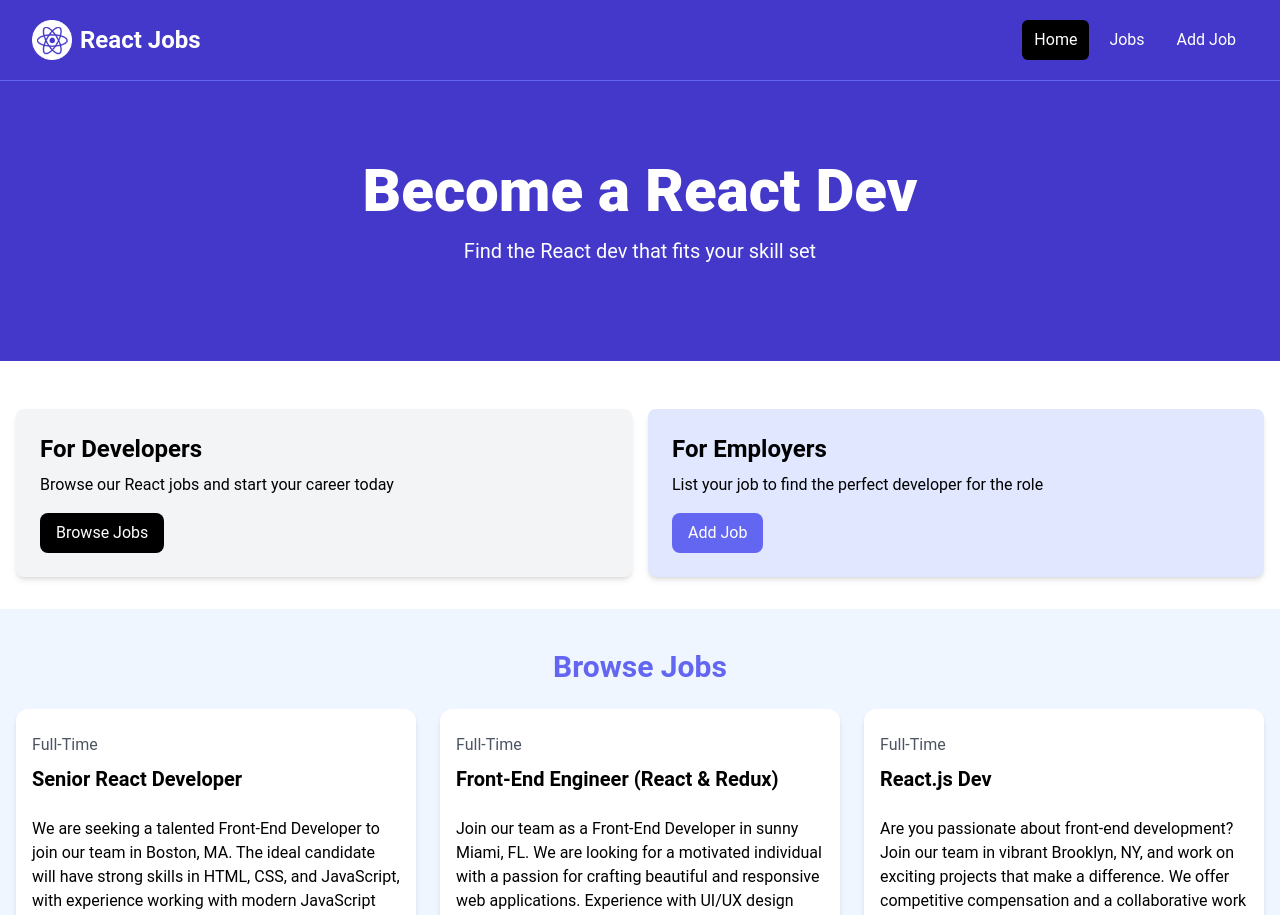
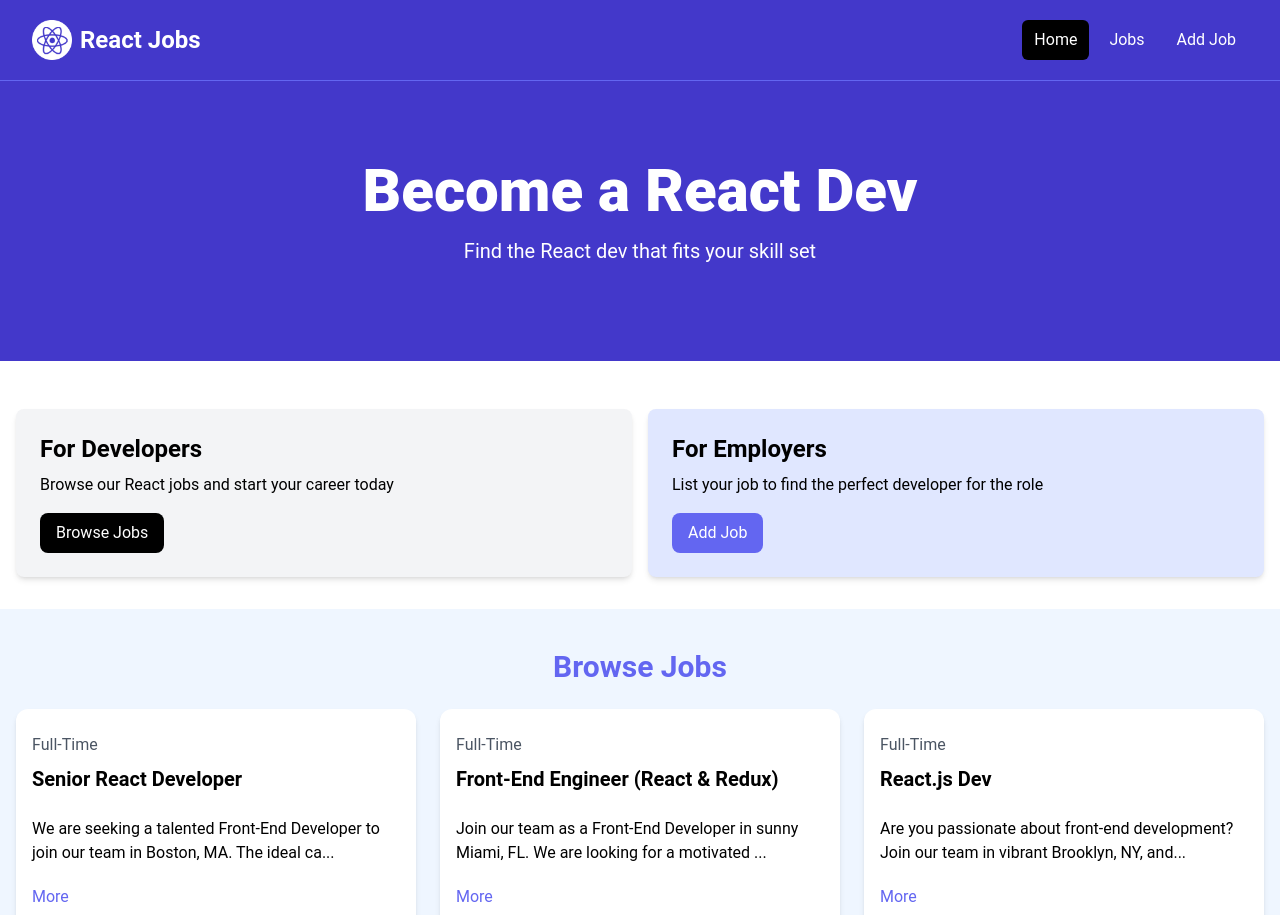
Before and after one commit to jarviswuod/react_jobs, a React (Vite) app in the folder react_jobs/: page / in a window 1280 px wide. Shown: the top 915 px of the page. Built offline with nearby package versions, Linux system fonts and the light colour scheme.

Commit message:
Component State Hook

```diff
--- a/react_jobs/src/components/JobListing.jsx
+++ b/react_jobs/src/components/JobListing.jsx
@@ -1,6 +1,15 @@
 import React from "react";
 
+import { useState } from "react";
 const JobListing = ({ job }) => {
+  const [showFullDescription, setShowFullDescription] = useState(false);
+
+  let description = job.description;
+
+  if (!showFullDescription) {
+    description = description.substring(0, 90) + "...";
+  }
+
   return (
     <div key={job.id} className="bg-white rounded-xl shadow-md relative">
       <div className="p-4">
@@ -9,7 +18,13 @@
           <h3 className="text-xl font-bold">{job.title}</h3>
         </div>
 
-        <div className="mb-5">{job.description}</div>
+        <div className="mb-5">{description}</div>
+        <button
+          onClick={() => setShowFullDescription((prevState) => !prevState)}
+          className="text-indigo-500 mb-5 hover:text-indigo-600"
+        >
+          {showFullDescription ? "Less" : "More"}
+        </button>
 
         <h3 className="text-indigo-500 mb-2">{job.salary} / Year</h3>
 
```
